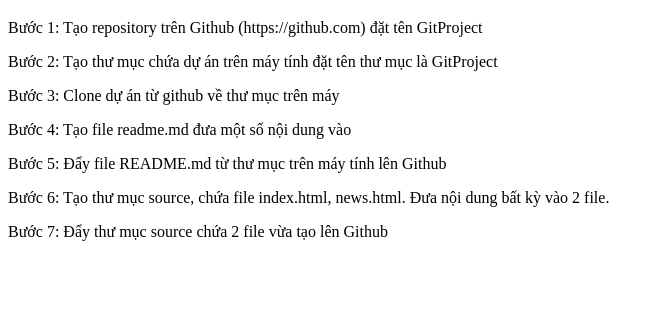
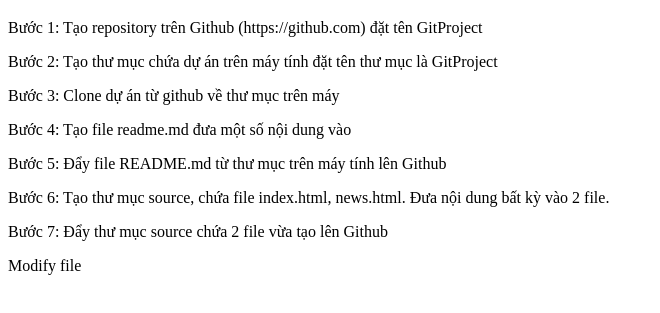
Before and after one commit to lora1221/GitProject, a plain HTML site: page html files/index.html in a window 1280 px wide. Shown: the part 61-374 px from the top of the page, without its empty margins (0-660 px from the left). Drawn offline with Linux system fonts and the light colour scheme.

Commit message:
just edit file index

```diff
--- a/html files/index.html
+++ b/html files/index.html
@@ -13,5 +13,6 @@
 <p>Bước 5: Đẩy file README.md từ thư mục trên máy tính lên Github</p>
 <p>Bước 6: Tạo thư mục source, chứa file index.html, news.html. Đưa nội dung bất kỳ vào 2 file.</p>
 <p>Bước 7: Đẩy thư mục source chứa 2 file vừa tạo lên Github</p>
+<p>Modify file</p>
 </body>
 </html>
```
